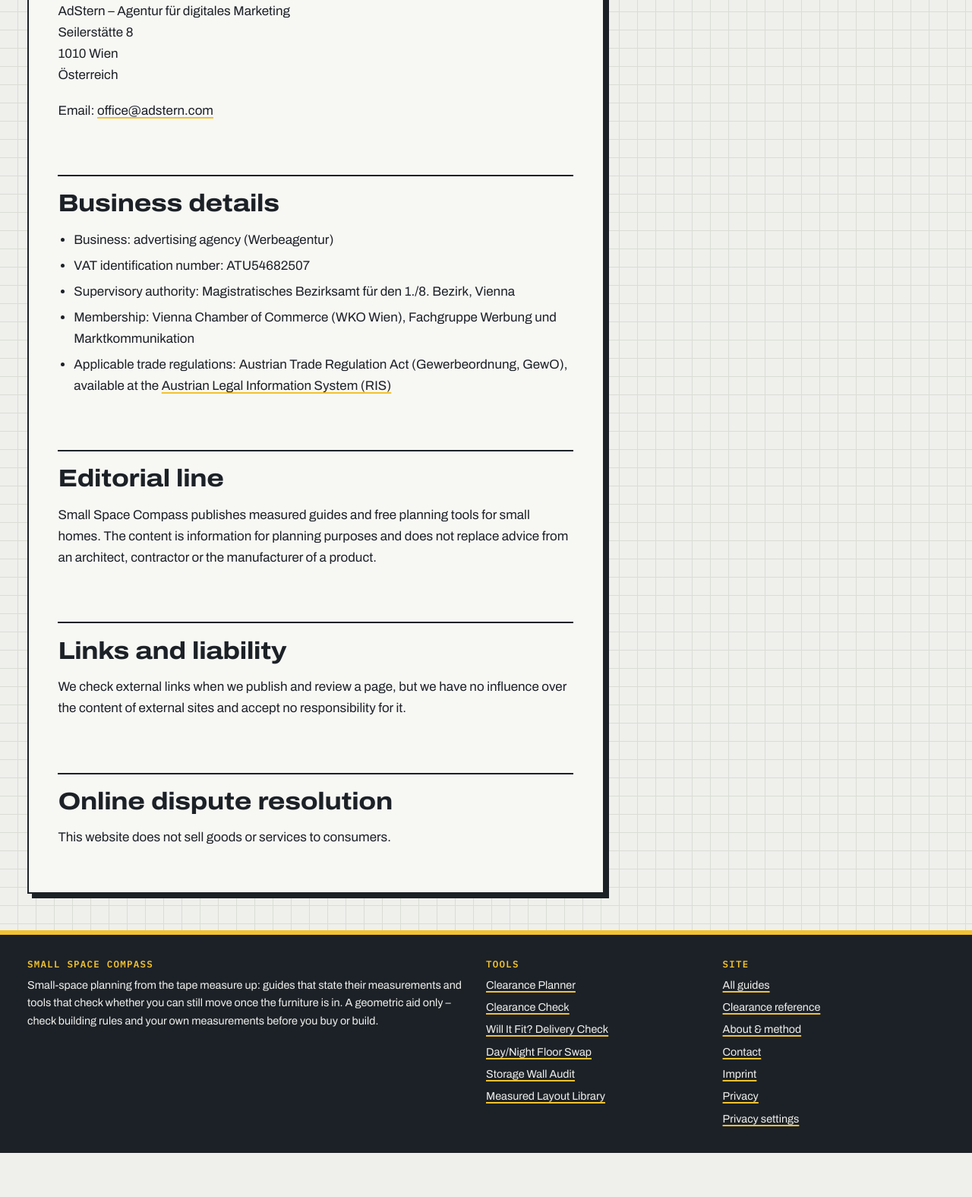
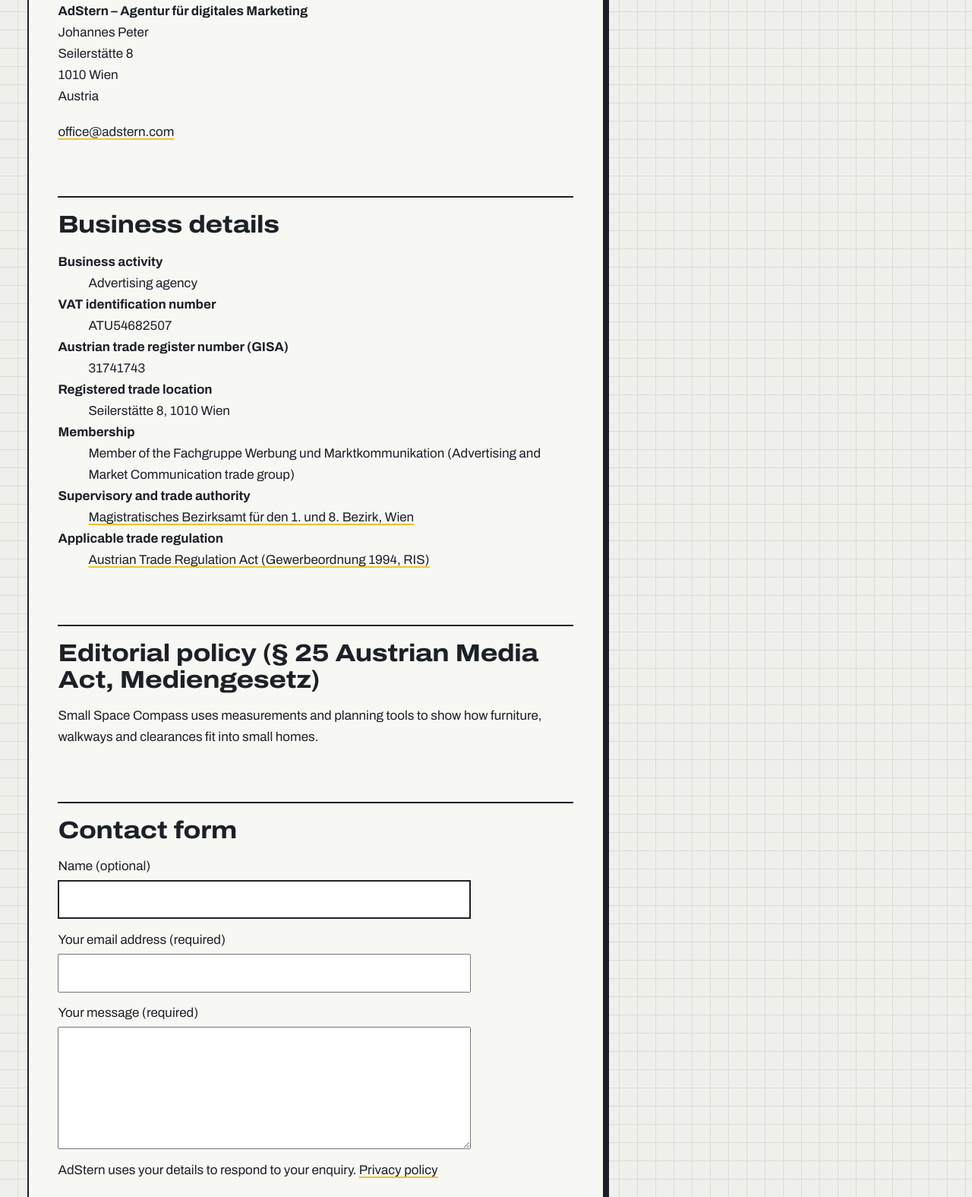
Before and after one commit to JohannesPeterVienna/smallspacecompass, a website: page docs/imprint/index.html in a window 1280 px wide. Shown: the part 512-2087 px from the top of the page at 76% size. Before the commit the page ends 2029 px from the top, so only its background shows below. Drawn offline with Linux system fonts and the light colour scheme.

Commit message:
Publish the publisher details, editorial policy and contact form

```diff
--- a/docs/imprint/index.html
+++ b/docs/imprint/index.html
@@ -30,17 +30,27 @@
 <main id="main"><div class="wrap">
 <ol class="crumbs"><li><a href="/">Home</a></li><li aria-current="page">Imprint</li></ol>
 <article class="sheet" style="max-width:78ch" data-words><header class="titleblock"><span class="kicker">Legal notice</span><h1>Imprint</h1></header><p>Information pursuant to § 5 Austrian E-Commerce Act (ECG) and § 25 Austrian Media Act (MedienG).</p>
-<h2 id="owner">Owner and publisher</h2>
-<p>AdStern – Agentur für digitales Marketing<br>Seilerstätte 8<br>1010 Wien<br>Österreich</p>
-<p>Email: <a href="mailto:office@adstern.com">office@adstern.com</a></p>
-<h2 id="business">Business details</h2>
-<ul><li>Business: advertising agency (Werbeagentur)</li>
-<li>VAT identification number: ATU54682507</li>
-<li>Supervisory authority: Magistratisches Bezirksamt für den 1./8. Bezirk, Vienna</li>
-<li>Membership: Vienna Chamber of Commerce (WKO Wien), Fachgruppe Werbung und Marktkommunikation</li>
-<li>Applicable trade regulations: Austrian Trade Regulation Act (Gewerbeordnung, GewO), available at the <a href="https://www.ris.bka.gv.at/GeltendeFassung.wxe?Abfrage=Bundesnormen&Gesetzesnummer=10007517" rel="noopener">Austrian Legal Information System (RIS)</a></li></ul>
-<h2 id="media">Editorial line</h2>
-<p>Small Space Compass publishes measured guides and free planning tools for small homes. The content is information for planning purposes and does not replace advice from an architect, contractor or the manufacturer of a product.</p>
+<h2 id="owner">Media owner and service provider</h2>
+<p><strong>AdStern – Agentur für digitales Marketing</strong><br>Johannes Peter<br>Seilerstätte 8<br>1010 Wien<br>Austria</p>
+<p><a href="mailto:office@adstern.com">office@adstern.com</a></p>
+<h2 id="business">Business details</h2><dl><dt><strong>Business activity</strong></dt><dd>Advertising agency</dd>
+<dt><strong>VAT identification number</strong></dt><dd>ATU54682507</dd>
+<dt><strong>Austrian trade register number (GISA)</strong></dt><dd>31741743</dd>
+<dt><strong>Registered trade location</strong></dt><dd>Seilerstätte 8, 1010 Wien</dd>
+<dt><strong>Membership</strong></dt><dd>Member of the Fachgruppe Werbung und Marktkommunikation (Advertising and Market Communication trade group)</dd>
+<dt><strong>Supervisory and trade authority</strong></dt><dd><a href="https://www.wien.gv.at/kontakt/mba0108">Magistratisches Bezirksamt für den 1. und 8. Bezirk, Wien</a></dd>
+<dt><strong>Applicable trade regulation</strong></dt><dd><a href="https://www.ris.bka.gv.at/GeltendeFassung.wxe?Abfrage=Bundesnormen&amp;Gesetzesnummer=10007517">Austrian Trade Regulation Act (Gewerbeordnung 1994, RIS)</a></dd></dl>
+<h2 id="media">Editorial policy (§ 25 Austrian Media Act, Mediengesetz)</h2><p>Small Space Compass uses measurements and planning tools to show how furniture, walkways and clearances fit into small homes.</p>
+<h2>Contact form</h2>
+<form action="https://www.viennabyalocal.com/kontakt.php" method="post" accept-charset="UTF-8" aria-label="Contact form" style="display:grid;gap:.85rem;max-width:34rem">
+ <input type="hidden" name="site" value="smallspacecompass.com"><input type="hidden" name="language" value="en">
+ <div hidden aria-hidden="true"><label>Website URL <input name="company_url" tabindex="-1" autocomplete="off"></label></div>
+ <label style="display:grid;gap:.25rem">Name (optional)<input name="sender_name" autocomplete="name" type="text" maxlength="120" style="font:inherit;width:100%;box-sizing:border-box;padding:.55em"></label>
+ <label style="display:grid;gap:.25rem">Your email address (required)<input name="email" autocomplete="email" type="email" required maxlength="254" style="font:inherit;width:100%;box-sizing:border-box;padding:.55em"></label>
+ <label style="display:grid;gap:.25rem">Your message (required)<textarea name="message" rows="5" required maxlength="6000" style="font:inherit;width:100%;box-sizing:border-box;padding:.55em"></textarea></label>
+ <p>AdStern uses your details to respond to your enquiry. <a href="/privacy/">Privacy policy</a></p>
+ <button type="submit" style="justify-self:start;padding:.65em 1.2em;font:inherit">Send message</button>
+</form>
 <h2 id="liability">Links and liability</h2>
 <p>We check external links when we publish and review a page, but we have no influence over the content of external sites and accept no responsibility for it.</p>
 <h2 id="odr">Online dispute resolution</h2>
```
Also changed, not shown: docs/privacy/index.html (+3 -2 lines), src/content/legal.mjs (+24 -13 lines), tests/check-pages.mjs (+1 -1 lines).
